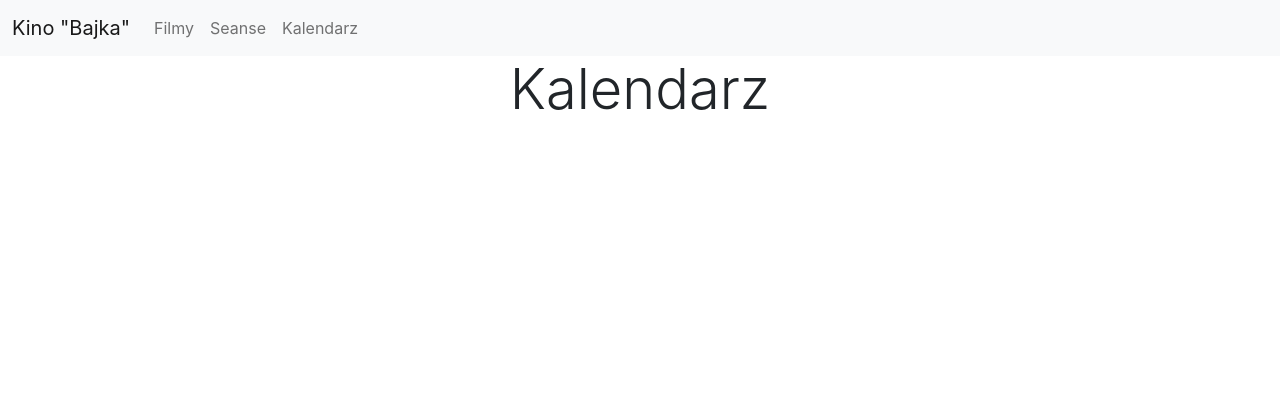
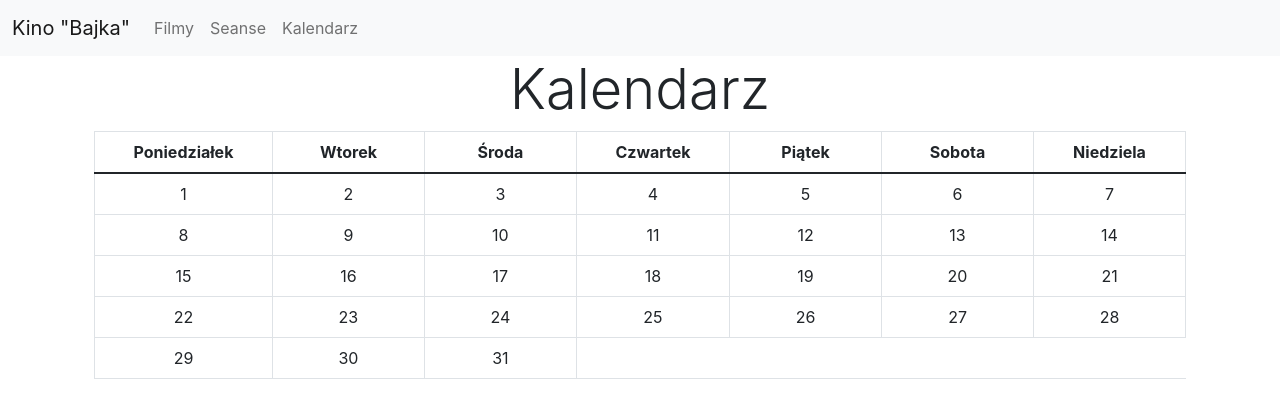
Before and after one commit to Xanthorn/AIOoK_Project, a React (Create React App) app in the folder React/cinema-react/: page /calendar in a window 1280 px wide. Shown: the top 418 px of the page. Built offline with nearby package versions, Linux system fonts and the light colour scheme.

Commit message:
Add drawing calendar based on month of year

```diff
--- a/React/cinema-react/src/App.js
+++ b/React/cinema-react/src/App.js
@@ -16,9 +16,9 @@
           </button>
           <div className="collapse navbar-collapse" id="navbarNavAltMarkup">
             <div className="navbar-nav">
-              <Link className="nav-link" to="/movies/">Filmy</Link>
-              <Link className="nav-link" to="/shows/">Seanse</Link>
-              <Link className="nav-link" to="/calendar/">Kalendarz</Link>
+              <Link className="nav-link" to="/movies">Filmy</Link>
+              <Link className="nav-link" to="/shows">Seanse</Link>
+              <Link className="nav-link" to="/calendar">Kalendarz</Link>
             </div>
           </div>
         </div>
@@ -28,9 +28,9 @@
           <div className="col">
             <Routes>
               <Route path="/" element={<Home />} />
-              <Route path="/movies/" element={<Movies />} />
-              <Route path="/shows/" element={<Shows />} />
-              <Route path="/calendar/" element={<Calendar />} />
+              <Route path="/movies" element={<Movies />} />
+              <Route path="/shows" element={<Shows />} />
+              <Route path="/calendar" element={<Calendar />} />
             </Routes>
           </div>
         </div>
--- a/React/cinema-react/src/Components/Calendar/Calendar.jsx
+++ b/React/cinema-react/src/Components/Calendar/Calendar.jsx
@@ -1,6 +1,48 @@
-import React from "react";
+import React, { useEffect, useState } from "react";
 
-const Calendar = (props) => {
+export default function Calendar() {
+
+    const[year, setYear] = useState(0);
+    const[month, setMonth] = useState(0);
+
+    const [daysInMonth, setDaysInMonth] = useState(0);
+    const [firstDayOfMonth, setFirstDayOfMonth] = useState(0);
+
+    useEffect(() => {
+        function calculateDays() {
+            const date = new Date();
+
+            setYear(date.getFullYear());
+            setMonth(date.getMonth());
+
+            const days = new Date(date.getFullYear(), date.getMonth(), 0).getDate();
+            const firstDay = new Date(date.getFullYear(), date.getMonth(), 1).getDay();
+
+            setDaysInMonth(days);
+            setFirstDayOfMonth(firstDay);
+        }
+        calculateDays();
+    }, [setDaysInMonth, setFirstDayOfMonth]);
+
+    function drawCalendar() {
+        let month = [];
+        let week = [];
+        for(let i = 1; i < daysInMonth + firstDayOfMonth; i++) {
+            if(i < firstDayOfMonth) {
+                week.push(<td className="col-1 text-center"></td>)
+            }
+
+            week.push(<td className="col-1 text-center">{i}</td>)
+
+            if(i % 7 === 0) {
+                month.push(<tr>{week}</tr>)
+                week = [];
+            }
+        }
+        month.push(<tr>{week}</tr>)
+
+        return month;
+    }
 
     return (
         <div className="container">
@@ -9,8 +51,24 @@
                     <h1 className="display-4 text-center">Kalendarz</h1>
                 </div>
             </div>
+            <div className="row">
+                <table className="table table-bordered">
+                    <thead>
+                        <tr>
+                            <th className="col-1 text-center">Poniedziałek</th>
+                            <th className="col-1 text-center">Wtorek</th>
+                            <th className="col-1 text-center">Środa</th>
+                            <th className="col-1 text-center">Czwartek</th>
+                            <th className="col-1 text-center">Piątek</th>
+                            <th className="col-1 text-center">Sobota</th>
+                            <th className="col-1 text-center">Niedziela</th>
+                        </tr>
+                    </thead>
+                    <tbody>
+                        {drawCalendar()}
+                    </tbody>
+                </table>
+            </div>
         </div>
     )
 }
-
-export default Calendar;
```
